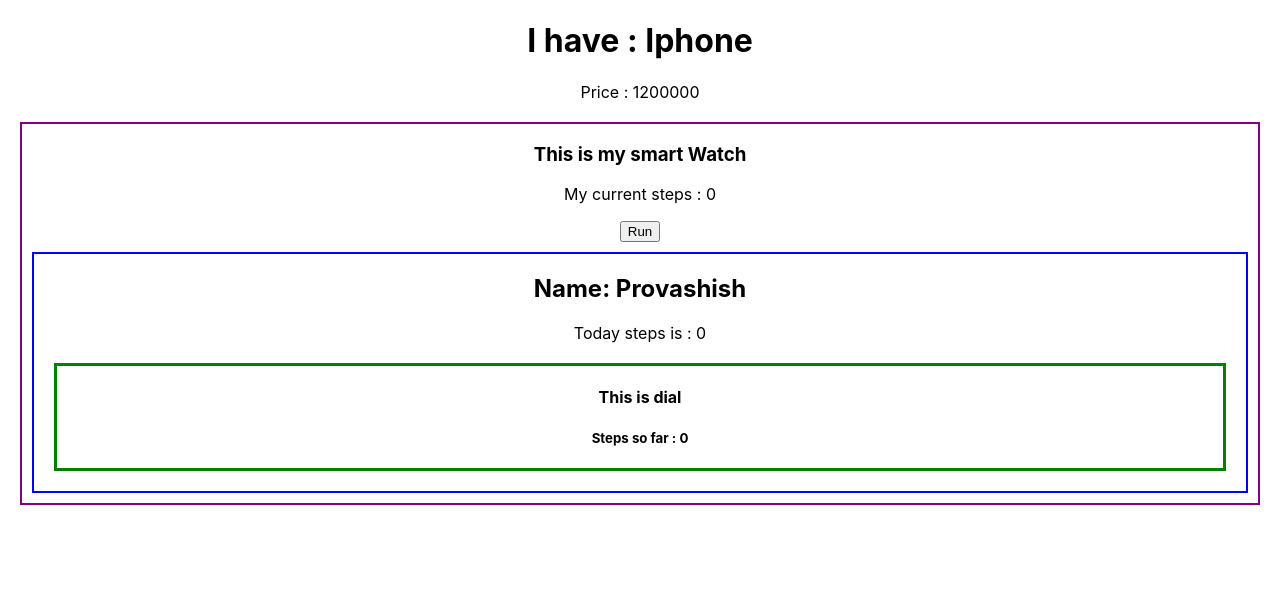
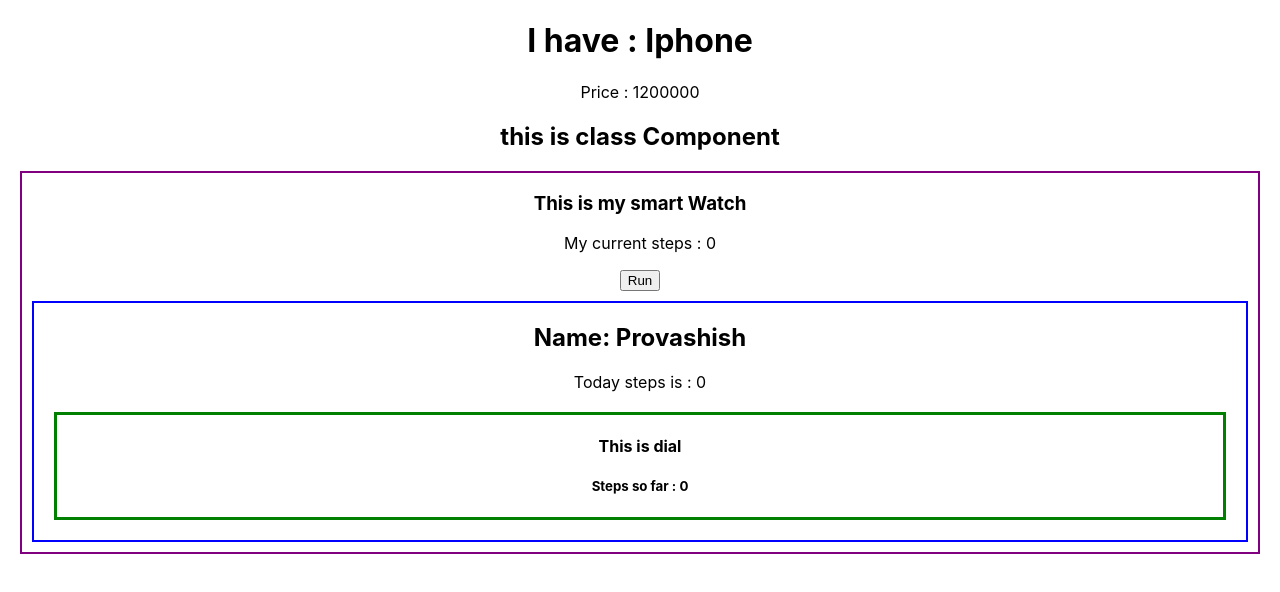
Before and after one commit to provashish95/how-react-works, a React (Create React App) app: page / in a window 1280 px wide. Shown: the top 592 px of the page. Built offline with nearby package versions, Linux system fonts and the light colour scheme.

Commit message:
added class component

```diff
--- a/src/components/DeviceDetail/DeviceDetail.js
+++ b/src/components/DeviceDetail/DeviceDetail.js
@@ -1,9 +1,11 @@
 import React from 'react';
+import Tablet from '../Tablet/Tablet';
 
 const DeviceDetail = (props) => {
     return (
         <div>
             <p>Price : {props.price}</p>
+            <Tablet></Tablet>
         </div>
     );
 };
--- /dev/null
+++ b/src/components/Tablet/Tablet.js
@@ -0,0 +1,13 @@
+import React, { Component } from 'react';
+
+class Tablet extends Component {
+    render() {
+        return (
+            <div>
+                <h2>this is class Component</h2>
+            </div>
+        );
+    }
+}
+
+export default Tablet;
```
